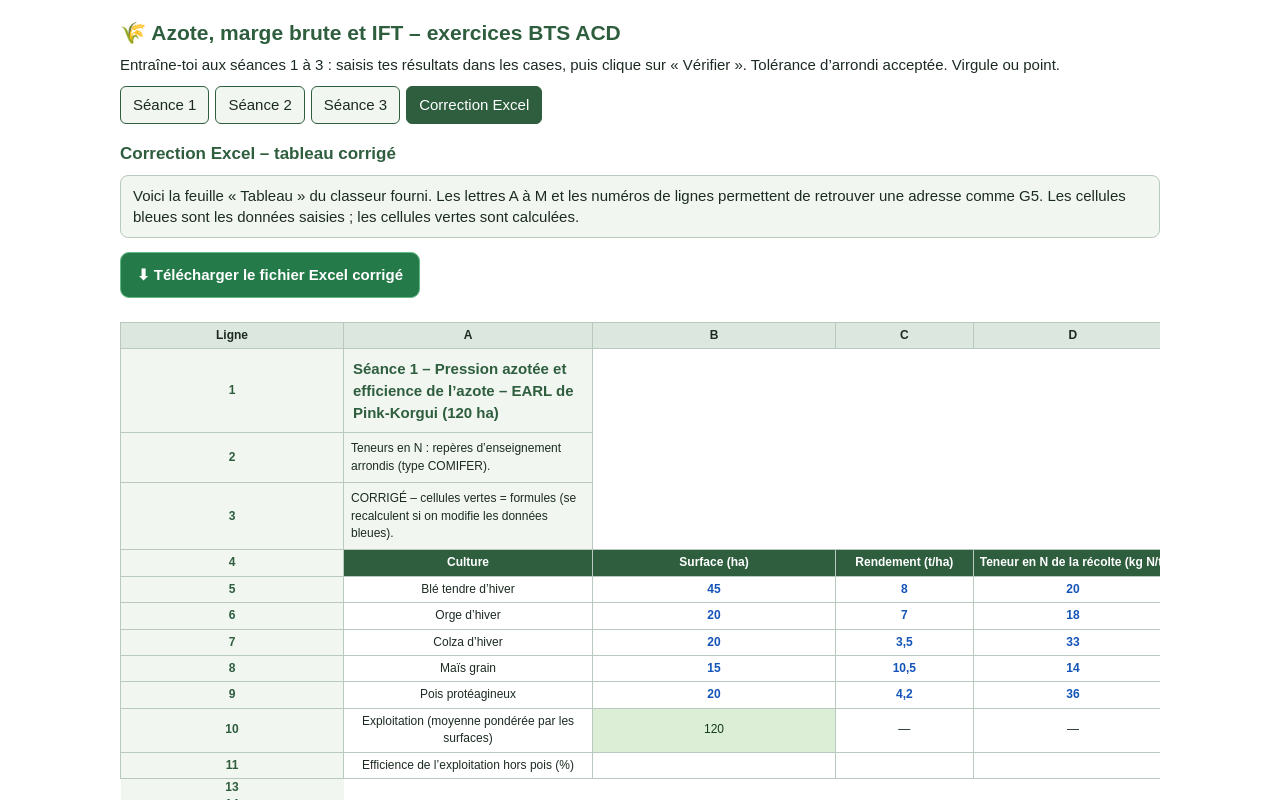
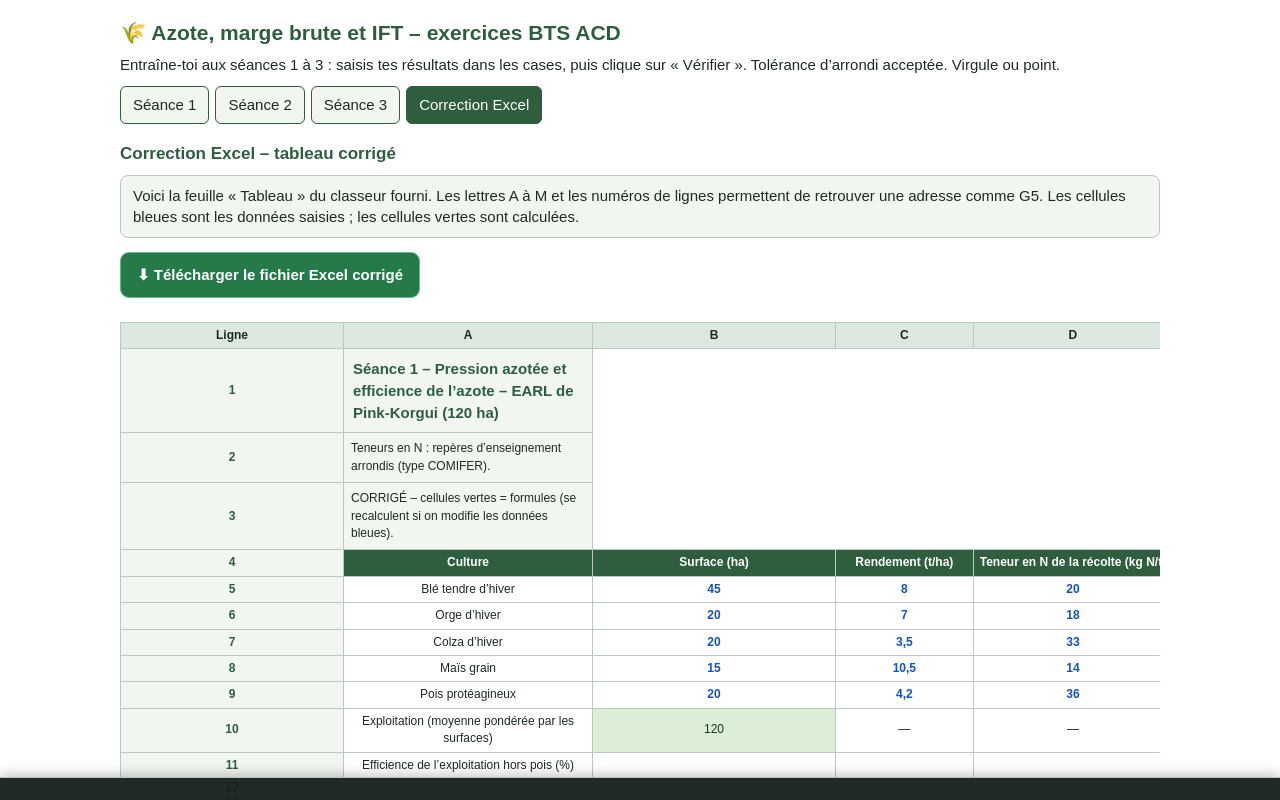
Before and after one commit to FormateurACD/BTS-ACD, a plain HTML site: page azote-marge-brute-ift.html in a window 1280 px wide. Both pictures are taken after a click on the button "Correction Excel". Shown: the top 800 px of the page. Drawn offline with Linux system fonts and the light colour scheme.

Commit message:
Ajouter une barre de défilement horizontale flottante au tableau Excel

```diff
--- a/azote-marge-brute-ift.html
+++ b/azote-marge-brute-ift.html
@@ -84,6 +84,12 @@ input{width:72px;padding:4px;border:1px solid var(--bd);background:var(--in);col
  .formulaPractice td:nth-child(3){display:block;width:100%;padding:5px 2px}
 }
 
+
+/* Barre de défilement horizontale flottante pour le tableau Excel */
+#excelFloatingScroll{position:fixed;left:0;right:0;bottom:0;z-index:9998;height:22px;overflow-x:auto;overflow-y:hidden;background:rgba(20,29,23,.94);border-top:1px solid var(--bd);box-shadow:0 -3px 12px rgba(0,0,0,.22);}
+#excelFloatingScroll>div{height:1px;}
+#excelFloatingScroll[hidden]{display:none!important;}
+body{padding-bottom:34px}
 </style></head><body>
 <h1>🌾 Azote, marge brute et IFT – exercices BTS ACD</h1>
 <div>Entraîne-toi aux séances 1 à 3 : saisis tes résultats dans les cases, puis clique sur « Vérifier ». Tolérance d’arrondi acceptée. Virgule ou point.</div>
@@ -190,6 +196,14 @@ async function showExcel(){
     table.append(tr);
   });
   wrap.innerHTML='';wrap.append(table);
+  // Barre horizontale flottante, synchronisée avec le tableau Excel
+  const floating=document.createElement('div');floating.id='excelFloatingScroll';floating.setAttribute('aria-label','Défilement horizontal du tableau');
+  const floatingInner=document.createElement('div');floating.append(floatingInner);document.body.append(floating);
+  let syncing=false;
+  function updateFloatingScroll(){const needed=wrap.scrollWidth>wrap.clientWidth+2;floating.hidden=!needed;floatingInner.style.width=wrap.scrollWidth+'px';if(needed)floating.scrollLeft=wrap.scrollLeft;}
+  wrap.addEventListener('scroll',()=>{if(syncing)return;syncing=true;floating.scrollLeft=wrap.scrollLeft;syncing=false;});
+  floating.addEventListener('scroll',()=>{if(syncing)return;syncing=true;wrap.scrollLeft=floating.scrollLeft;syncing=false;});
+  window.addEventListener('resize',updateFloatingScroll);requestAnimationFrame(updateFloatingScroll);
   const backButton=document.createElement('button');
   backButton.type='button';backButton.id='backToFormulas';backButton.textContent='↑ Retour aux formules';
   document.body.append(backButton);
```
